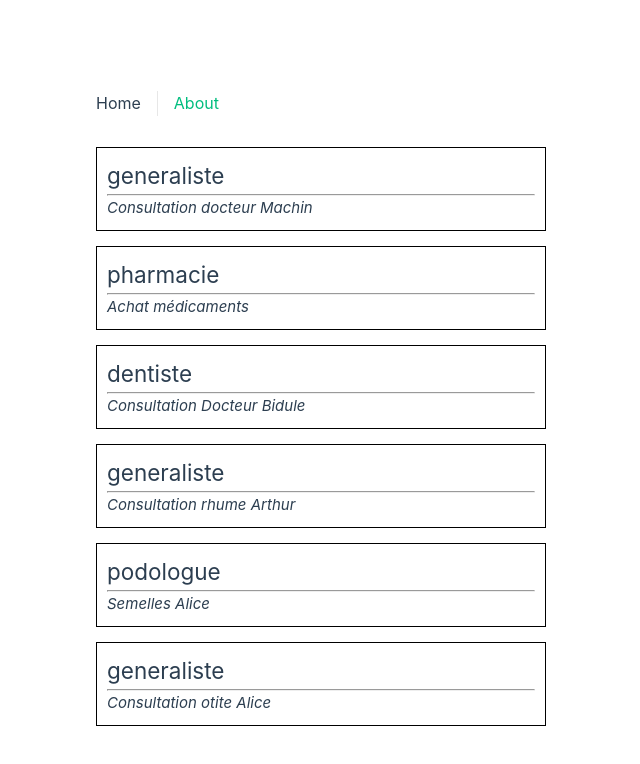
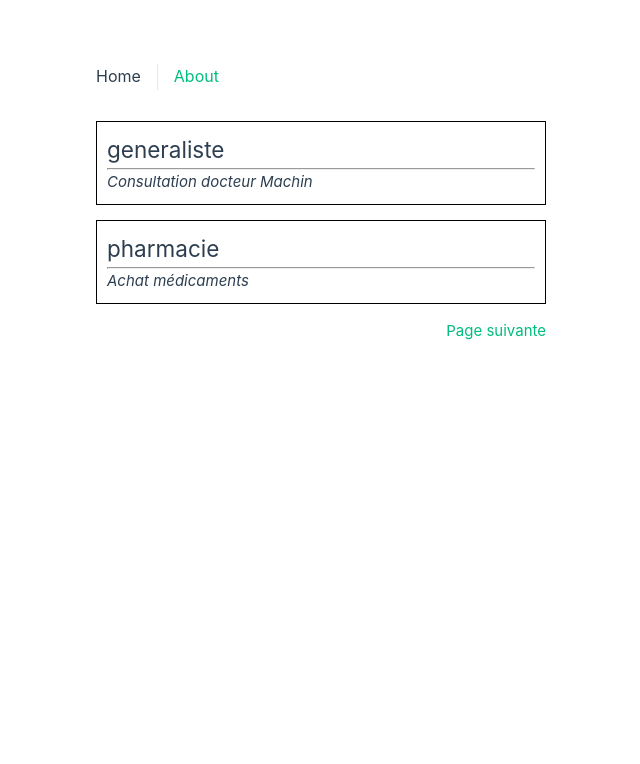
Before and after one commit to VuejsTrainings/formationVueThemanis2305, a Vue app: page / in a window 1280 px wide. Shown: the top 764 px of the page, without its empty margins (319-959 px from the left). Built offline with nearby package versions, Linux system fonts and the light colour scheme.

Commit message:
Fin pagination

```diff
--- a/src/assets/main.css
+++ b/src/assets/main.css
@@ -15,15 +15,9 @@ a,
   transition: 0.4s;
 }
 
-@media (hover: hover) {
-  a:hover {
-    background-color: hsla(160, 100%, 37%, 0.2);
-  }
-}
-
 @media (min-width: 1024px) {
   body {
     display: flex;
-    place-items: center;
+    /* place-items: center; */
   }
 }
--- a/src/router/index.js
+++ b/src/router/index.js
@@ -7,7 +7,10 @@ const router = createRouter({
     {
       path: '/',
       name: 'home',
-      component: HomeView
+      component: HomeView,
+      props:(route) => ({
+        page: route.query.page ? parseInt(route.query.page) : 1
+      })
     },
     {
       path: '/about',
--- a/src/views/HomeView.vue
+++ b/src/views/HomeView.vue
@@ -9,6 +9,11 @@
       </template>
       <p><em>{{ depense.intitule }}</em></p>
   </Carte>
+
+  <nav>
+    <RouterLink id="prec" v-if="page != 1" :to="{name: 'home', query: {page: page - 1}}">Page précédente</RouterLink>
+    <RouterLink id="suiv" v-if="avecSuivante" :to="{name: 'home', query: {page: page + 1}}">Page suivante</RouterLink>
+  </nav>
   </main>
 </template>
 
@@ -19,9 +24,15 @@ export default {
   components: {
     Carte
   },
+  props:{
+    page: {
+      type: Number,
+      default: 1,
+    }
+  },
   data(){
     return {
-      depenses: [
+      depensesBase: [
         {
           "id": 1,
           "intitule": "Consultation docteur Machin",
@@ -122,6 +133,34 @@ export default {
         }
       ]
     }
+  },
+  computed:{
+    depenses(){
+      const NB = 2;
+      return this.depensesBase.slice((this.page - 1) * NB, this.page * NB)
+    },
+    avecSuivante(){
+      const nbDepenses = this.depensesBase.length;
+      const nbPages = Math.ceil(nbDepenses / 2);
+      return this.page < nbPages;
+    }
   }
 }
 </script>
+<style scoped>
+  nav {
+    display: flex;
+    align-items: flex-start;
+
+  }
+  #prec{
+    flex: 1;
+    justify-items: left;
+    text-align: left;
+  }
+  #suiv{
+    flex: 1;
+    justify-items: right;
+    text-align: right;
+  }
+</style>
```
Lines whose indentation alone changed are shown as unchanged.
